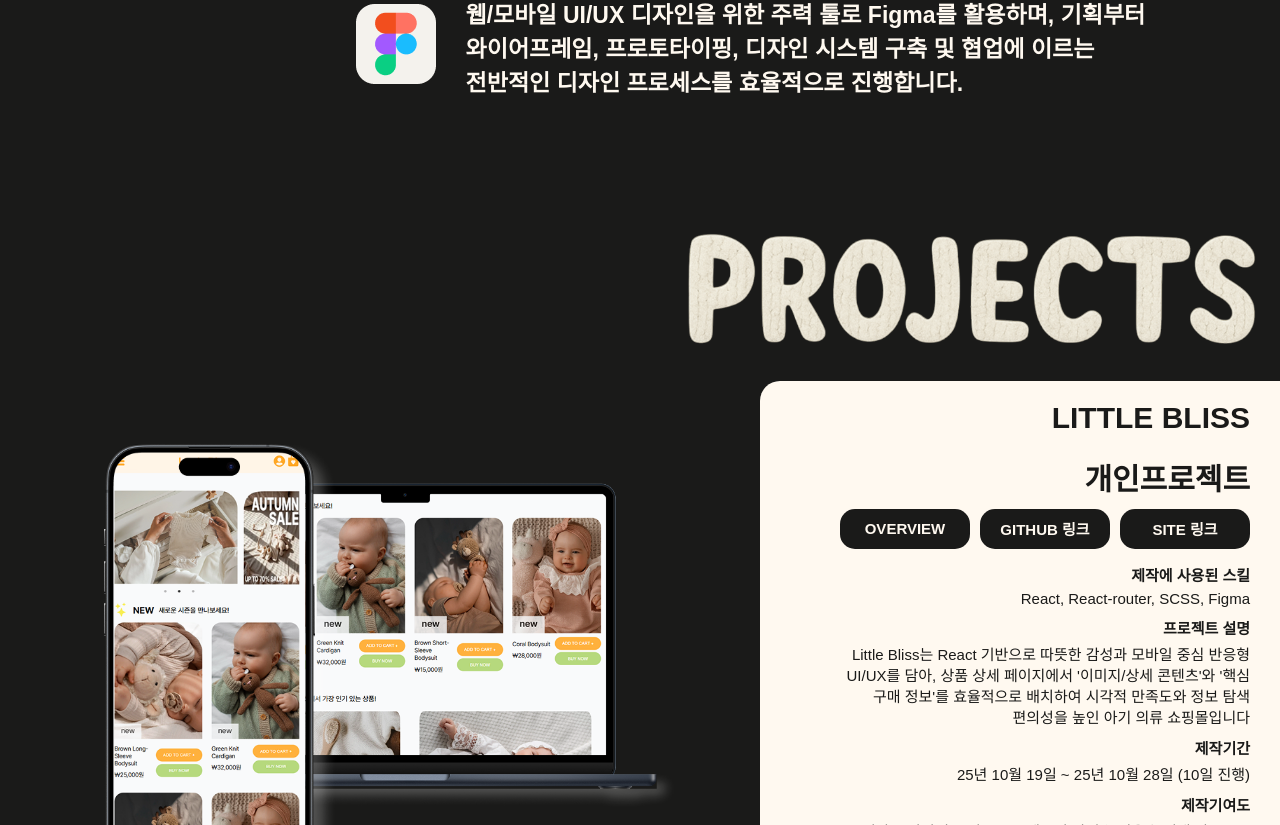
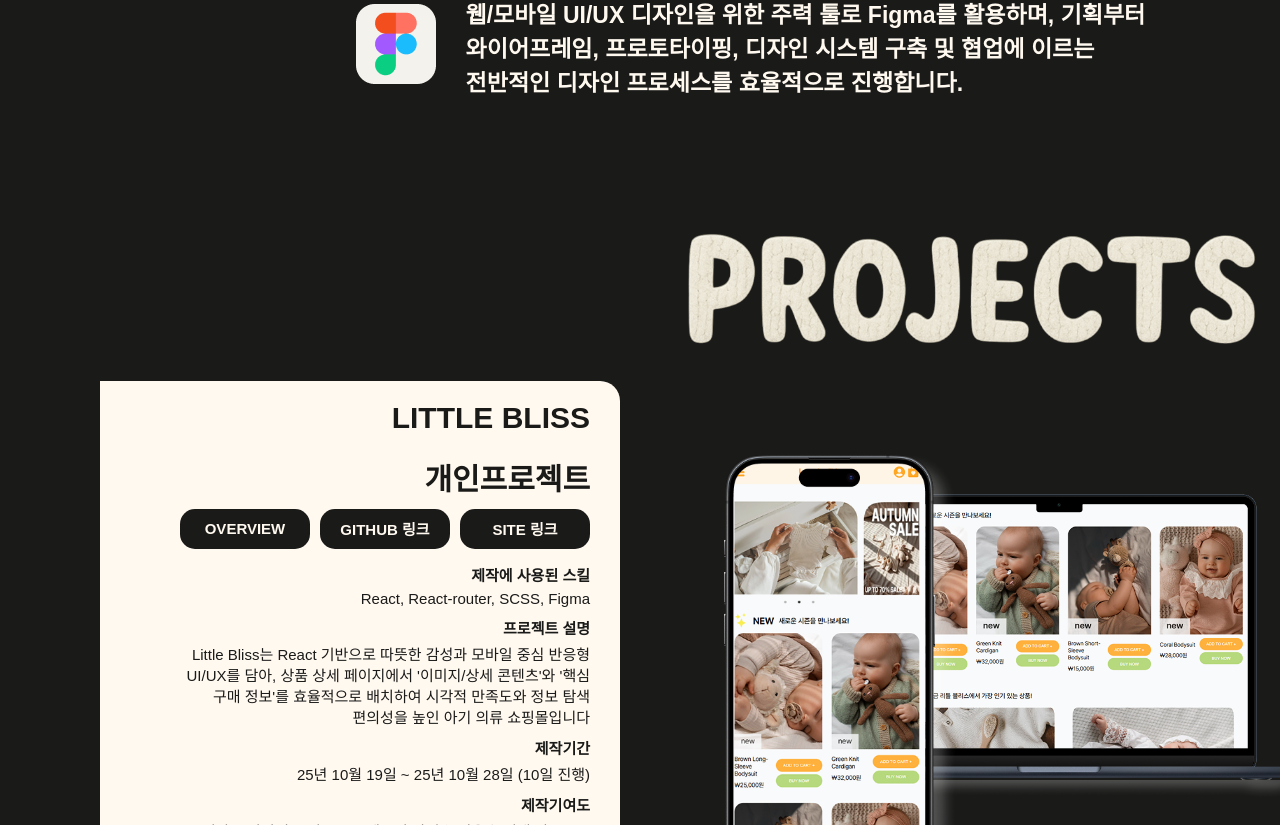
Before and after one commit to eun1013/portfolio, a React (Create React App) app: page / in a window 1280 px wide. Shown: the part 2980-3805 px from the top of the page. Built offline with nearby package versions, Linux system fonts and the light colour scheme; a web font is replaced by a local one.

Commit message:
메인 프로젝트 위치 수정

```diff
--- a/src/Components/Aboutme/Aboutme.js
+++ b/src/Components/Aboutme/Aboutme.js
@@ -88,7 +88,7 @@ const Aboutme = () => {
           />
           <p ref={about1Ref} className="about-me-info">사용자 중심의 사고로 완성도를 추구하며<br />
             협업과 소통을 통해 끊임없이 성장하는<br />
-            웹디자이너 장성은 입니다</p>
+            프론트엔드 개발자 장성은 입니다</p>
         </div>
       </div>
     </div>
--- a/src/Components/Projects/Projects.js
+++ b/src/Components/Projects/Projects.js
@@ -17,21 +17,6 @@ const Projects = () => {
             <div
               key={idx}
               className="projects-main">
-              <div className="projects-img">
-                {item.images.mobile && (
-                  <img
-                    className="mobile-img"
-                    src={`${process.env.PUBLIC_URL}${item.images.mobile}`}
-                    alt={item.images.mobilealt}
-                  ></img>
-                )}
-                {item.images.desktop && (
-                  <img
-                    className="desktop-img"
-                    src={`${process.env.PUBLIC_URL}${item.images.desktop}`}
-                    alt={item.images.desktopalt}
-                  ></img>)}
-              </div>
               <div className="projects-info-wrap">
               <div className="projects-info">
                 <h2>{item.projectName}</h2>
@@ -72,6 +57,21 @@ const Projects = () => {
                 </div>
               </div>
               </div>
+                            <div className="projects-img">
+                {item.images.mobile && (
+                  <img
+                    className="mobile-img"
+                    src={`${process.env.PUBLIC_URL}${item.images.mobile}`}
+                    alt={item.images.mobilealt}
+                  ></img>
+                )}
+                {item.images.desktop && (
+                  <img
+                    className="desktop-img"
+                    src={`${process.env.PUBLIC_URL}${item.images.desktop}`}
+                    alt={item.images.desktopalt}
+                  ></img>)}
+              </div>
             </div>
           )
         })
--- a/src/styles/components/Projects.scss
+++ b/src/styles/components/Projects.scss
@@ -30,12 +30,12 @@
         position: absolute;
         width: 24rem;
         top: -1rem;
-        left: 0;
+        left: 10rem;
       }
 
       .desktop-img {
-        width: 80%;
-        margin-left: 5rem;
+        width: 75%;
+        margin-left: 20rem;
         margin-top: 3rem;
       }
     }
@@ -44,8 +44,8 @@
       width: 52rem;
       height: 50rem;
       background-color: var(--color-sub);
-      border-top-left-radius: 20px;
-      border-bottom-left-radius: 20px;
+      border-top-right-radius: 20px;
+      border-bottom-right-radius: 20px;
 
       .projects-info {
         flex: 1;
```
